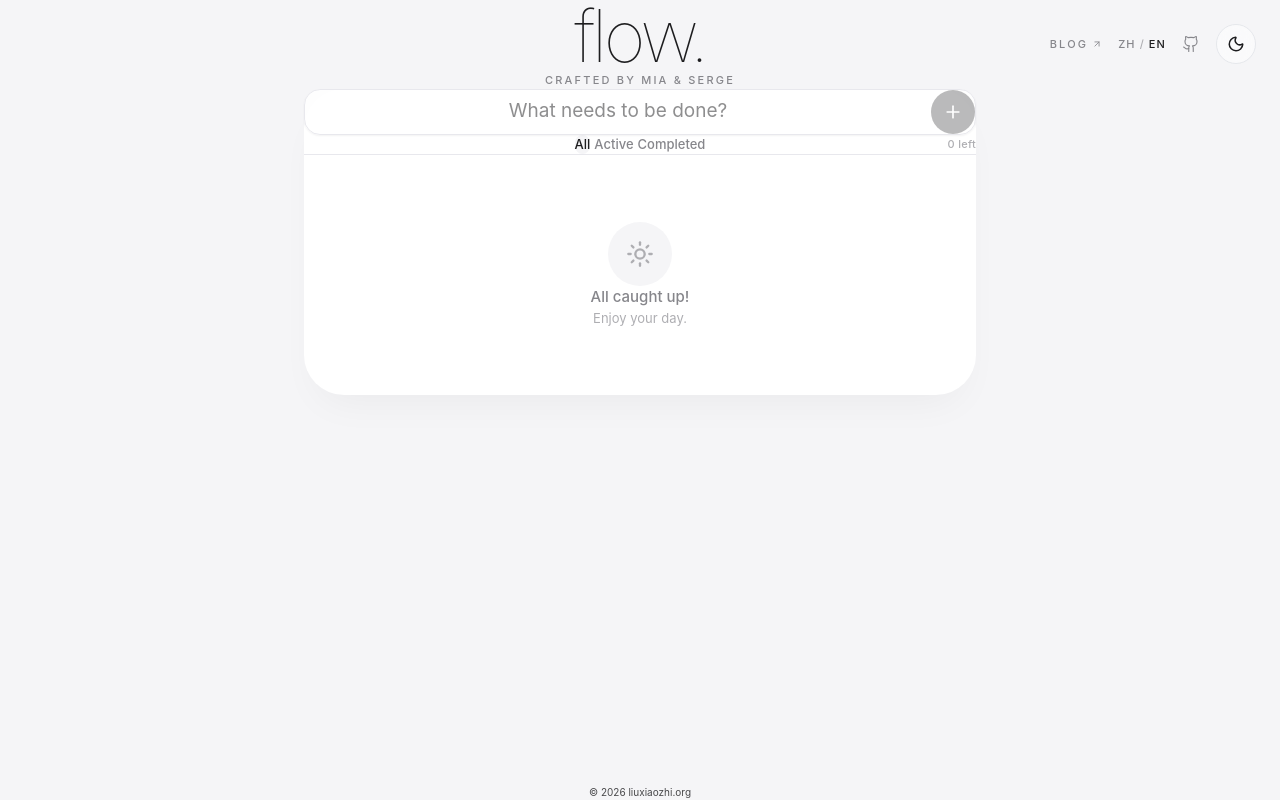
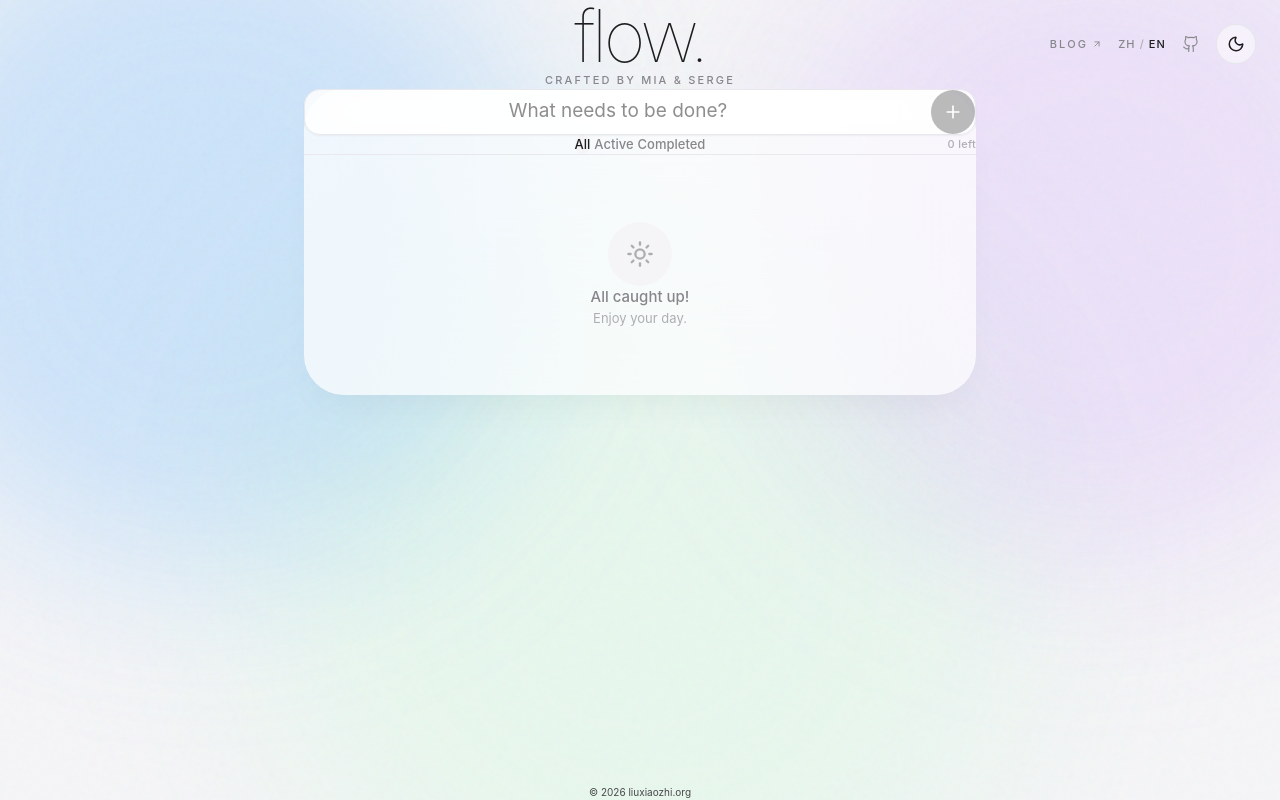
Before and after one commit to xzliu-opt/todo-vibe-demo, a Next.js app: page / in a window 1280 px wide. Built offline with nearby package versions, Linux system fonts and the light colour scheme.

Commit message:
style: add dynamic liquid flow background with apple minimalist aesthetic

```diff
--- a/src/app/globals.css
+++ b/src/app/globals.css
@@ -2,7 +2,7 @@
 
 :root {
   --color-bg: #f5f5f7;
-  --color-surface: #ffffff;
+  --color-surface: rgba(255, 255, 255, 0.7);
   --color-text: #1d1d1f;
   --color-text-secondary: #86868b;
   --color-text-tertiary: #aeaeb2;
@@ -41,8 +41,9 @@
 
 html.dark {
   --color-bg: #161618;
-  --color-surface: #1c1c1e;
+  --color-surface: rgba(28, 28, 30, 0.6);
   --color-input-bg: rgba(255, 255, 255, 0.08);
+
   --color-text: #f5f5f7;
   --color-text-secondary: #86868b;
   --color-text-tertiary: #636366;
@@ -98,3 +99,58 @@ body {
 ::selection {
   background-color: rgba(0, 122, 255, 0.15);
 }
+
+/* Background Blob Colors */
+:root {
+  --color-blob-1: rgba(100, 180, 255, 0.4);
+  --color-blob-2: rgba(200, 150, 255, 0.3);
+  --color-blob-3: rgba(180, 255, 200, 0.3);
+}
+
+html.dark {
+  --color-blob-1: rgba(40, 40, 120, 0.5);
+  --color-blob-2: rgba(80, 30, 100, 0.4);
+  --color-blob-3: rgba(30, 80, 80, 0.4);
+}
+
+@keyframes blob-bounce {
+  0% {
+    transform: translate(0, 0) scale(1);
+  }
+
+  25% {
+    transform: translate(20px, -20px) scale(1.1);
+  }
+
+  50% {
+    transform: translate(-10px, 20px) scale(0.9);
+  }
+
+  75% {
+    transform: translate(-20px, -10px) scale(1.05);
+  }
+
+  100% {
+    transform: translate(0, 0) scale(1);
+  }
+}
+
+@keyframes blob-pulse {
+
+  0%,
+  100% {
+    opacity: 1;
+  }
+
+  50% {
+    opacity: 0.7;
+  }
+}
+
+.animate-blob-bounce {
+  animation: blob-bounce 40s infinite ease-in-out alternate;
+}
+
+.animate-blob-pulse {
+  animation: blob-pulse 10s infinite ease-in-out;
+}
--- a/src/app/layout.tsx
+++ b/src/app/layout.tsx
@@ -1,5 +1,6 @@
 import type { Metadata } from "next";
 import "./globals.css";
+import Background from "@/components/Background";
 
 export const metadata: Metadata = {
   title: "flow.",
@@ -19,7 +20,10 @@ export default function RootLayout({
 }>) {
   return (
     <html lang="en">
-      <body className="antialiased">{children}</body>
+      <body className="antialiased">
+        <Background />
+        {children}
+      </body>
     </html>
   );
 }
--- a/src/app/page.tsx
+++ b/src/app/page.tsx
@@ -129,9 +129,12 @@ export default function Home() {
             backgroundColor: "var(--color-surface)",
             boxShadow: "var(--shadow-surface)",
             border: "var(--border-surface)",
+            backdropFilter: "blur(80px)",
+            WebkitBackdropFilter: "blur(80px)",
             transition: "background-color 500ms, box-shadow 500ms, border 500ms",
           }}
         >
+
           {/* Input */}
           <div className="mb-8">
             <TodoInput onAdd={addTodo} placeholder={t.placeholder} />
--- /dev/null
+++ b/src/components/Background.tsx
@@ -0,0 +1,32 @@
+'use client';
+
+import React from 'react';
+
+export default function Background() {
+    return (
+        <div className="fixed inset-0 -z-50 overflow-hidden pointer-events-none">
+            {/* Gradient Blobs */}
+            <div
+                className="absolute top-[-10%] left-[-10%] w-[50vw] h-[50vw] rounded-full mix-blend-multiply filter blur-[80px] opacity-70 animate-blob-bounce"
+                style={{ backgroundColor: 'var(--color-blob-1)', animationDelay: '0s' }}
+            ></div>
+            <div
+                className="absolute top-[-10%] right-[-10%] w-[50vw] h-[50vw] rounded-full mix-blend-multiply filter blur-[80px] opacity-70 animate-blob-bounce"
+                style={{ backgroundColor: 'var(--color-blob-2)', animationDelay: '2s', animationDuration: '35s' }}
+            ></div>
+            <div
+                className="absolute bottom-[-20%] left-[20%] w-[60vw] h-[60vw] rounded-full mix-blend-multiply filter blur-[100px] opacity-70 animate-blob-bounce"
+                style={{ backgroundColor: 'var(--color-blob-3)', animationDelay: '4s', animationDuration: '45s' }}
+            ></div>
+
+            {/* Noise Overlay */}
+            <div
+                className="absolute inset-0 opacity-[0.03] pointer-events-none"
+                style={{
+                    backgroundImage: 'url(/noise.svg)',
+                    filter: 'contrast(120%) brightness(100%)'
+                }}
+            ></div>
+        </div>
+    );
+}
```
Also changed, not shown: public/noise.svg (added), 1 other file (tests, documents, lock files or other folders).
